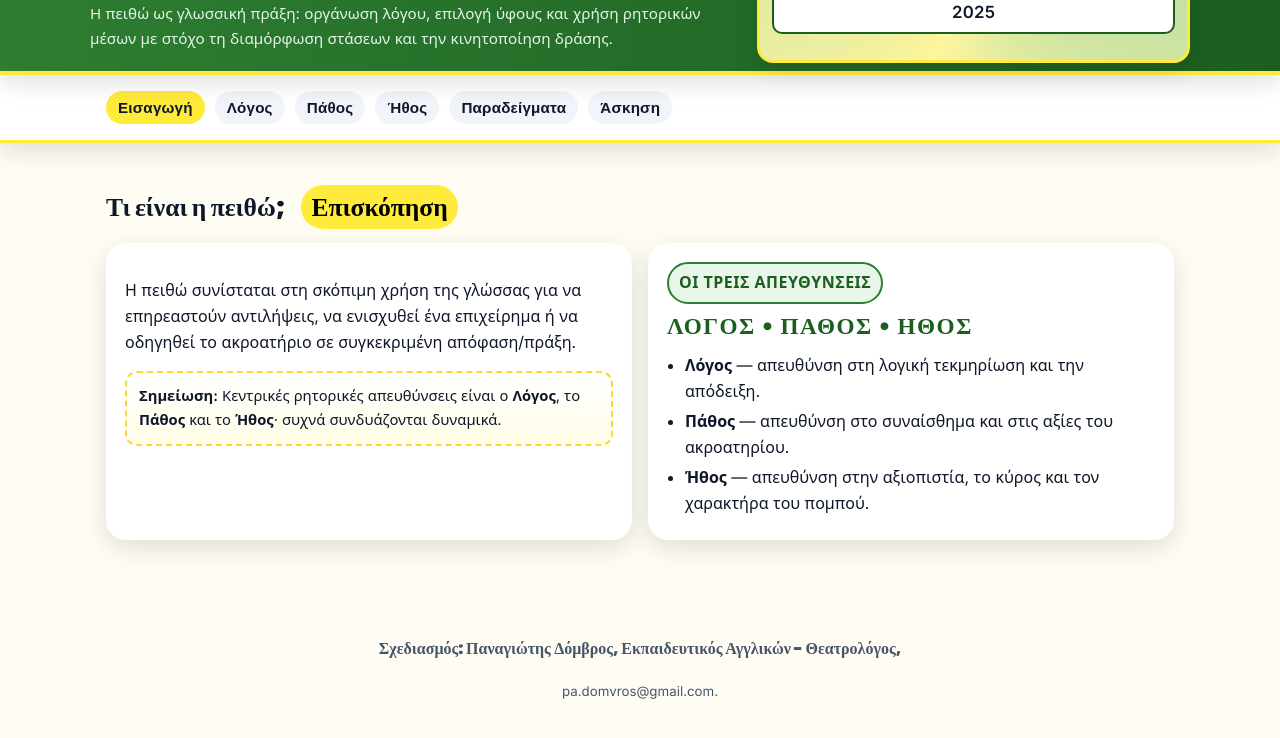
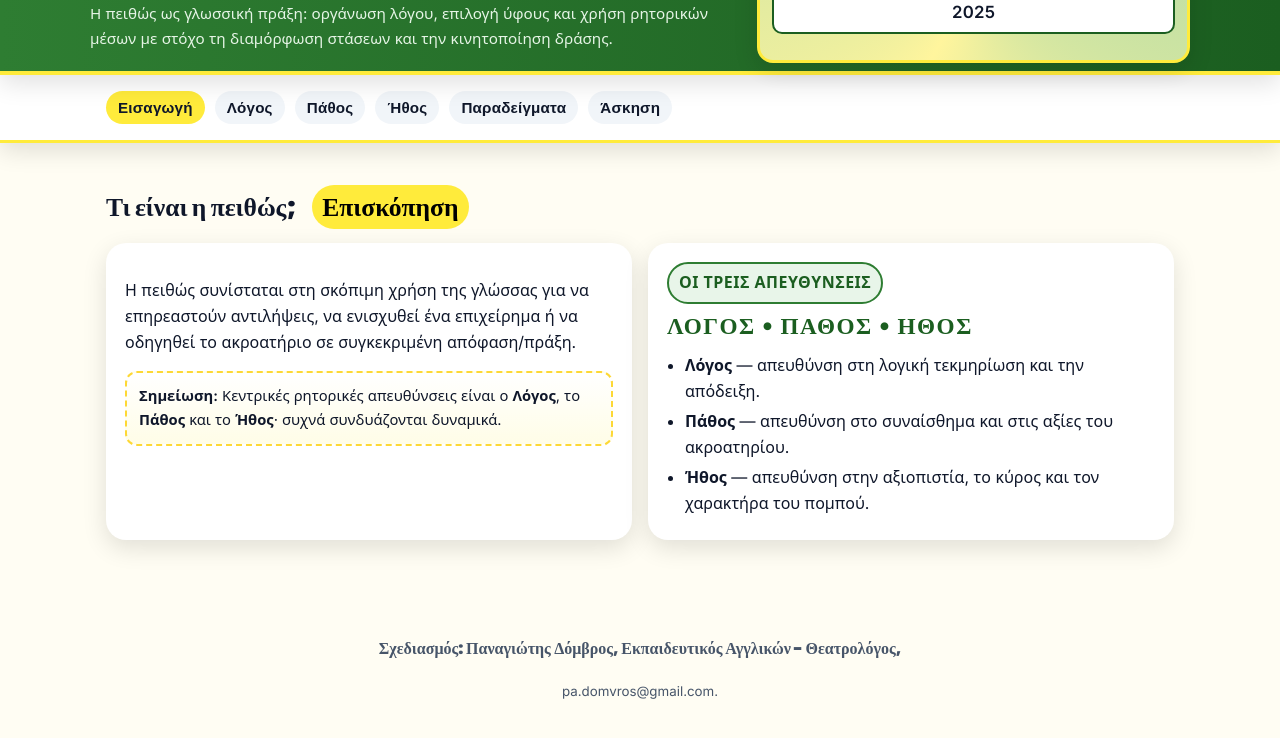
Before and after one commit to pa-domvros/persuasionGR, a plain HTML site: page index.html in a window 1280 px wide. Shown: the part 100-838 px from the top of the page. Drawn offline with Linux system fonts and the light colour scheme.

Commit message:
Add files via upload

```diff
--- a/index.html
+++ b/index.html
@@ -157,7 +157,7 @@
       <div>
         <span class="title-badge">pa.domvros@gmail.com</span>
         <h1>Η ΓΛΩΣΣΑ ΤΗΣ <span style="color:var(--yellow)">ΠΕΙΘΟΥΣ</span></h1>
-        <p>Η πειθώ ως γλωσσική πράξη: οργάνωση λόγου, επιλογή ύφους και χρήση ρητορικών μέσων με στόχο τη διαμόρφωση στάσεων και την κινητοποίηση δράσης.</p>
+        <p>Η πειθώς ως γλωσσική πράξη: οργάνωση λόγου, επιλογή ύφους και χρήση ρητορικών μέσων με στόχο τη διαμόρφωση στάσεων και την κινητοποίηση δράσης.</p>
       </div>
       <div class="poster" aria-hidden="true">
         <h2>Σχεδιασμός: Παναγιώτης Δόμβρος, Εκπαιδευτικός Αγγλικών - Θεατρολόγος, 2025</h2>
@@ -180,10 +180,10 @@
   <main class="wrap">
     <!-- Εισαγωγή -->
     <section id="intro" class="panel" role="tabpanel" aria-hidden="false">
-      <h3 class="section-title">Τι είναι η πειθώ; <span class="pill">Επισκόπηση</span></h3>
+      <h3 class="section-title">Τι είναι η πειθώς; <span class="pill">Επισκόπηση</span></h3>
       <div class="grid">
         <article class="card half">
-          <p>Η πειθώ συνίσταται στη σκόπιμη χρήση της γλώσσας για να επηρεαστούν αντιλήψεις, να ενισχυθεί ένα επιχείρημα ή να οδηγηθεί το ακροατήριο σε συγκεκριμένη απόφαση/πράξη.</p>
+          <p>Η πειθώς συνίσταται στη σκόπιμη χρήση της γλώσσας για να επηρεαστούν αντιλήψεις, να ενισχυθεί ένα επιχείρημα ή να οδηγηθεί το ακροατήριο σε συγκεκριμένη απόφαση/πράξη.</p>
           <div class="tip" role="note">
             <strong>Σημείωση:</strong> Κεντρικές ρητορικές απευθύνσεις είναι ο <strong>Λόγος</strong>, το <strong>Πάθος</strong> και το <strong>Ήθος</strong>· συχνά συνδυάζονται δυναμικά.
           </div>
```
